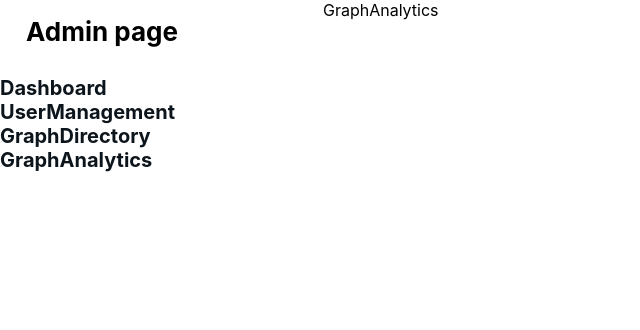
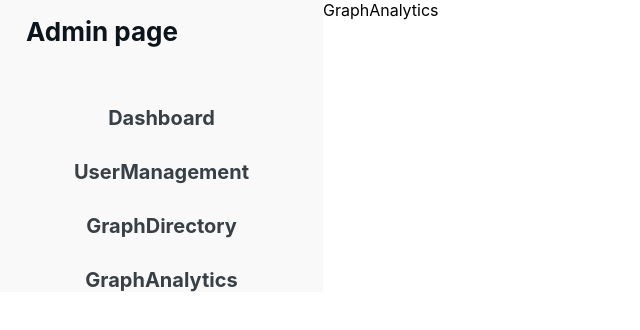
Before and after one commit to AAmiryan/admin-page-app, a React app: page /graph-analytics in a window 1280 px wide. Shown: the whole page, without its empty margins (0-640 px from the left). Built offline with nearby package versions, Linux system fonts and the light colour scheme.

Commit message:
added a style

```diff
--- a/src/components/MainPage/MainPage.css
+++ b/src/components/MainPage/MainPage.css
@@ -5,15 +5,20 @@
 .menuBlock {
   display: flex;
   flex-direction: column;
+  background-color: #F9F9F9;
+  justify-content: center;
+  align-items: center;
 }
 
 .menuBlock a {
-  color: #0d151c;
+  color: #384046;
   text-decoration: none;
   font-style: normal;
   font-weight: 700;
   font-size: 20px;
   line-height: 24px;
+  margin-top: 30px ;
+
 }
 
 .adminPage {
@@ -22,4 +27,5 @@
   font-size: 26px;
   line-height: 31px;
   margin: 16px 145px 29px 26px;
+  color: #0D151C;
 }
--- a/src/components/MainPage/MainPage.jsx
+++ b/src/components/MainPage/MainPage.jsx
@@ -10,7 +10,7 @@ const MainPage = () => {
   return (
     <div className="mainContainer">
       <div className="menuBlock">
-        <div className="adminPage">Admin page</div>
+        <p className="adminPage">Admin page</p>
         <Link to="/" className="link">
           Dashboard
         </Link>
```
